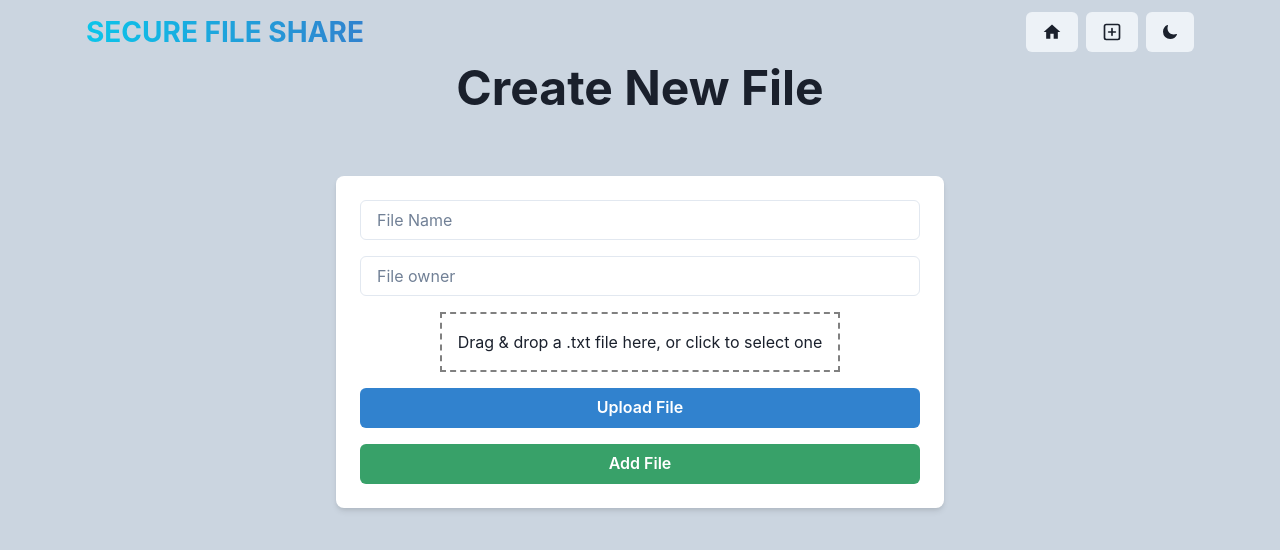
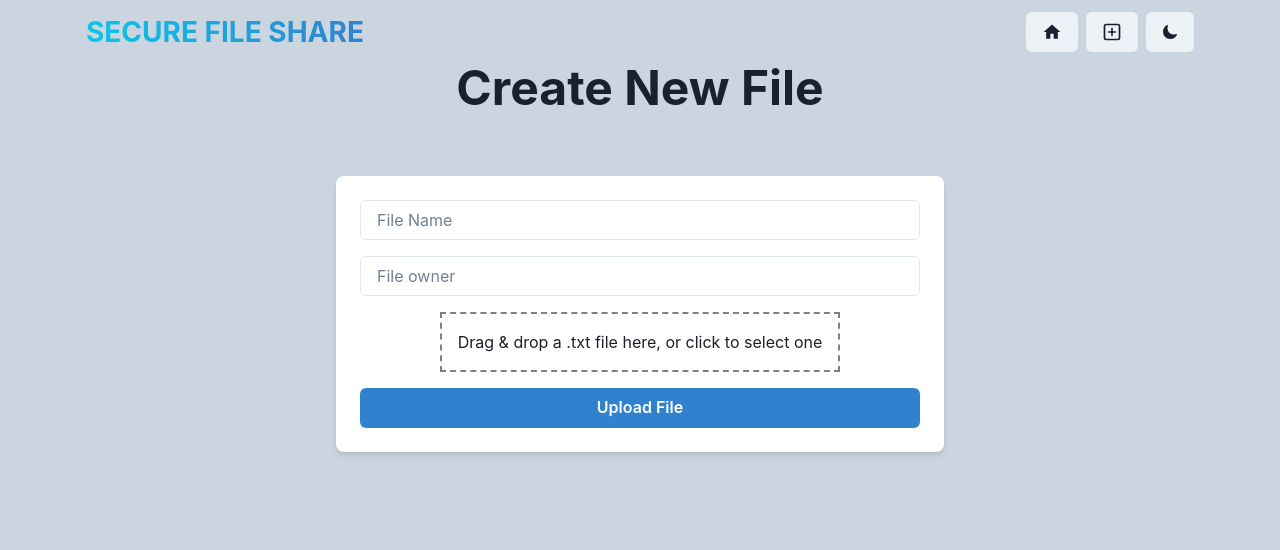
Before and after one commit to PauliusZabinskas/MERN.FYP, a React (Vite) app in the folder frontend/: page /create in a window 1280 px wide. Shown: the top 550 px of the page. Built offline with nearby package versions, Linux system fonts and the light colour scheme.

Commit message:
refactor CreatePage component to handle file uploads using fetch API, update state management, and remove unused file addition logic

```diff
--- a/frontend/src/pages/CreatePage.jsx
+++ b/frontend/src/pages/CreatePage.jsx
@@ -2,13 +2,12 @@ import React, { useState } from "react";
 import { Box, Button, Container, Heading, Input, useColorModeValue, useToast, VStack } from "@chakra-ui/react";
 import Dropzone from "react-dropzone";
 import { usefileAPI } from "../fetchAPI/fetch.file.js";
-import axios from "axios";
 
 const CreatePage = () => {
   const [newFile, setNewFile] = useState({
     name: "",
     owner: "",
-    file:""
+    file: null
   });
 
   const [selectedFile, setSelectedFile] = useState(null);
@@ -19,7 +18,7 @@ const CreatePage = () => {
     const file = acceptedFiles[0];
     if (file && file.type === "text/plain") {
       setSelectedFile(file);
-      setNewFile({ ...newFile, name: file.name, owner: file.owner , file: file });
+      setNewFile({ ...newFile, name: file.name, file: file });
     } else {
       toast({
         title: "Invalid file type",
@@ -42,13 +41,21 @@ const CreatePage = () => {
     }
 
     const formData = new FormData();
-    formData.append("file", selectedFile); // Ensure the field name is 'file'
+    formData.append("name", newFile.name);
+    formData.append("owner", newFile.owner);
+    formData.append("file", selectedFile);
 
     try {
-      const response = await axios.post("/api/file-details", formData, {
-        headers: { "Content-Type": "multipart/form-data" },
+      const response = await fetch("/api/file-details", {
+        method: "POST",
+        body: formData,
       });
-      setNewFile({ ...newFile, file_path: response.data.filePath });
+      const data = await response.json();
+      if (!data.success) {
+        throw new Error(data.message);
+      }
+      setNewFile({ name: "", owner: "", file: null });
+      setSelectedFile(null);
       toast({
         title: "File uploaded successfully",
         description: `Uploaded: ${selectedFile.name}`,
@@ -58,32 +65,11 @@ const CreatePage = () => {
     } catch (error) {
       toast({
         title: "Upload failed",
-        description: error.response?.data?.message || "Something went wrong",
+        description: error.message || "Something went wrong",
         status: "error",
         isClosable: true,
       });
     }
-  };
-
-  const handleAddFile = async () => {
-    const { success, message } = await createFile(newFile);
-    if (!success) {
-      toast({
-        title: "Error",
-        description: message,
-        status: "error",
-        isClosable: true,
-      });
-    } else {
-      toast({
-        title: "Success",
-        description: message,
-        status: "success",
-        isClosable: true,
-      });
-    }
-    setNewFile({ name: "", owner:"", file: "" });
-    setSelectedFile(null);
   };
 
   return (
@@ -117,7 +103,6 @@ const CreatePage = () => {
             </Dropzone>
             {selectedFile && <p>Selected file: {selectedFile.name}</p>}
             <Button colorScheme='blue' onClick={handleFileUpload} w='full'>Upload File</Button>
-            <Button colorScheme='green' onClick={handleAddFile} w='full'>Add File</Button>
           </VStack>
         </Box>
       </VStack>
```
